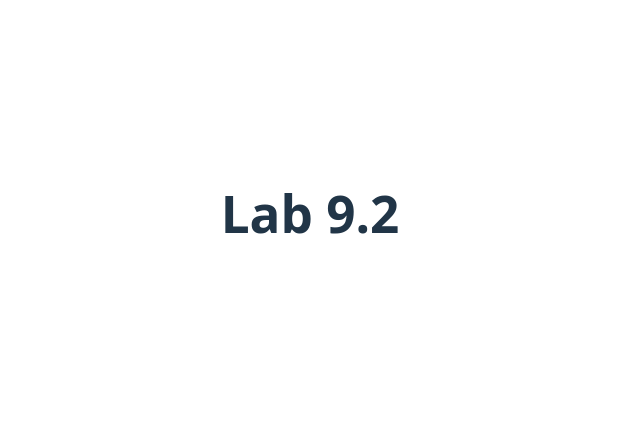
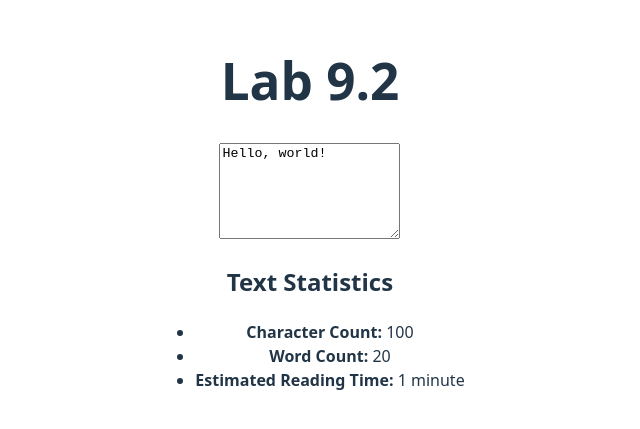
Before and after one commit to IvanDok13/2025-rtt-54, a React (Vite) app in the folder mod9/lab9.2/: page / in a window 1280 px wide. Shown: the part 187-616 px from the top of the page, without its empty margins (330-970 px from the left). Built offline with nearby package versions, Linux system fonts and the light colour scheme.

Commit message:
feat: update app with new components

```diff
--- a/mod9/lab9.2/src/App.tsx
+++ b/mod9/lab9.2/src/App.tsx
@@ -1,9 +1,22 @@
 import './App.css';
+import { StatsDisplay } from './components/StatsDisplay/StatsDisplay';
+import { TextInput } from './components/TextInput/TextInput';
 
 function App() {
   return (
     <>
       <h1>Lab 9.2</h1>
+      <TextInput
+        onTextChange={text => {
+          console.log('Text changed:', text);
+        }}
+        placeholder='Type your text here...'
+        initialValue='Hello, world!'
+      />
+      <StatsDisplay
+        stats={{ characterCount: 100, wordCount: 20, readingTime: 1 }}
+        showReadingTime={true}
+      />
     </>
   );
 }
```
